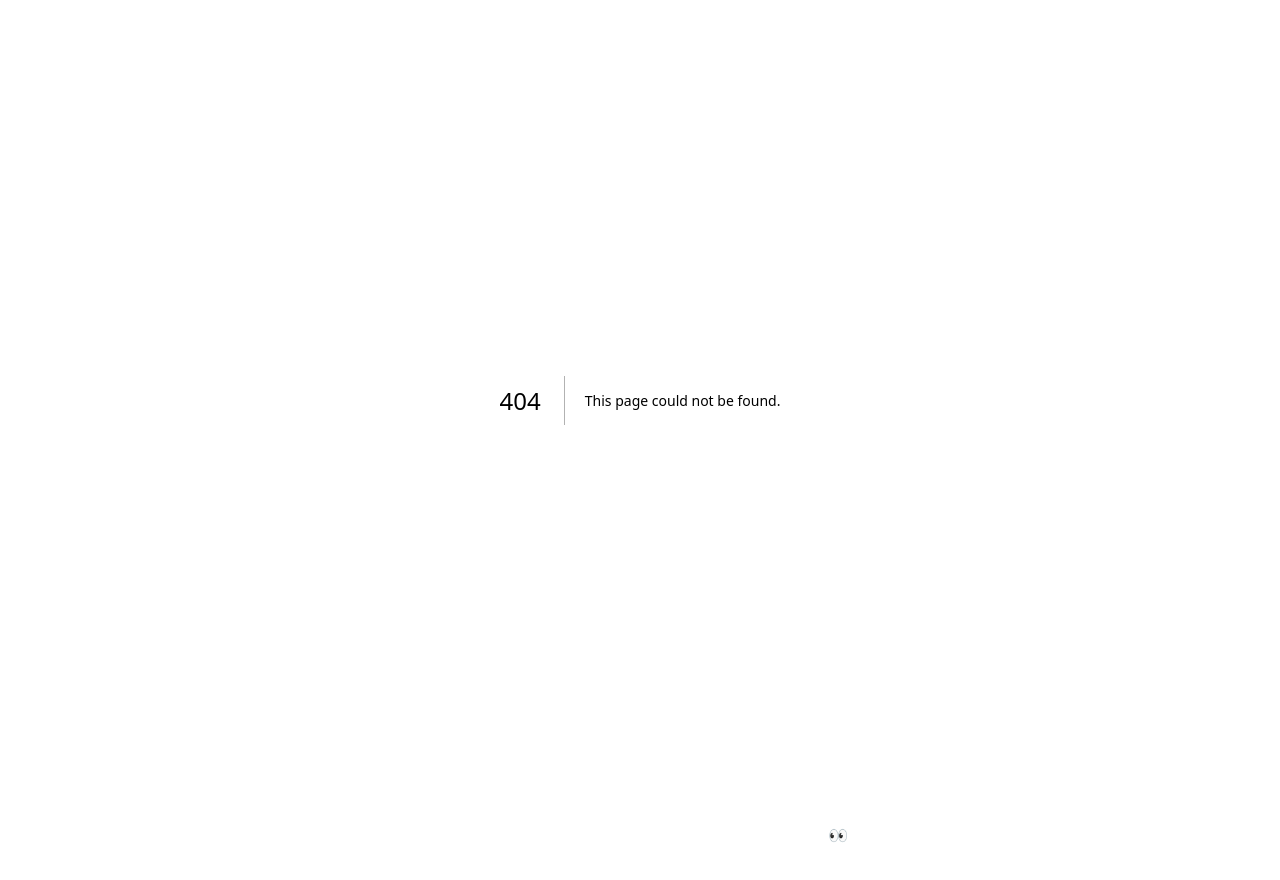
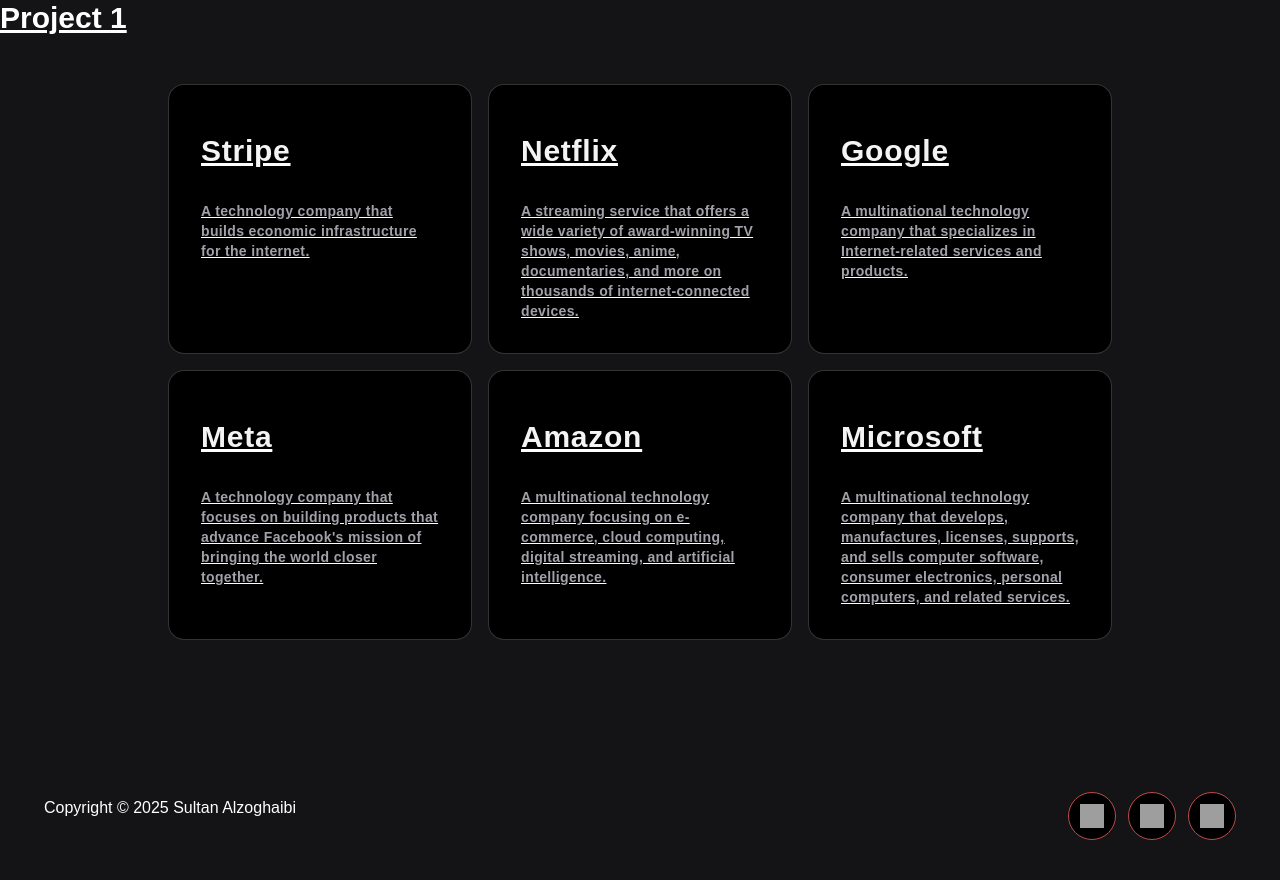
Before and after one commit to SultanAlzoghaibi/Personal-Portfolio-Next.js, a Next.js app in the folder personal/: page /myprojects/1 in a window 1280 px wide. Before the commit this address had no page. Shown: the top 880 px of the page. Built offline with nearby package versions, Linux system fonts and the light colour scheme; grey boxes are pictures that could not be loaded.

Commit message:
v1.28 id based myprojects nextjs rounting pt1

```diff
--- a/personal/src/app/component/Footer.tsx
+++ b/personal/src/app/component/Footer.tsx
@@ -22,35 +22,11 @@
           If you're an employer, checkout my Linkdin, Github, and Resume so see why I am a good candidate.
         </p>
         <a href="mailto:contact@jsmastery.pro">
-          <Magicbutton text="Contact me" />
+          <Magicbutton text="Email me" link="mailto:ssultan007@icloud.com" />
         </a>
       </div>
 
-      <div className="relative flex mt-16  md:flex-row flex-col justify-between items-center z-10">
-      <p className="md:text-base text-sm md:font-normal font-light text-white">
-          Copyright © 2025 Sultan Alzoghaibi
-        </p>
 
-        <div className="flex items-center mt-4 md:gap-3 gap-6">
-          <LinkButton
-            text="LinkedIn"
-            icon="tech-logos/linkedin.png"
-            link="https://www.linkedin.com/in/sultan-alzoghaibi-3b99a0250/"
-          />
-          <LinkButton
-            text="Github"
-            icon="tech-logos/github-white-icon.webp"
-            link="https://github.com/SultanAlzoghaibi"
-          />
-          <LinkButton
-            text="Output Online"
-            icon="tech-logos/output-onlinepngtools.png"
-            link="/THIS-IS-A-PLACEHOLDER.pdf"
-          />
-
-        </div>
-
-      </div>
     </footer>
   );
 };
--- a/personal/src/app/component/Hero.tsx
+++ b/personal/src/app/component/Hero.tsx
@@ -16,6 +16,7 @@
 
 const interFont = Inter({
   variable: "--font-saira",
+
   subsets: ["latin"],
 });
 
@@ -59,7 +60,7 @@
       </p>
 
       <span className="flex flex-wrap gap-x-4 gap-y-4 my-4">
-      <Magicbutton text="Contact me" />
+      <Magicbutton text="Email me" link="mailto:ssultan007@icloud.com" />
       <LinkButton text="LinkedIn" icon="tech-logos/linkedin.png" link="https://www.linkedin.com/in/sultan-alzoghaibi-3b99a0250/" />
       <LinkButton text="Github" icon="tech-logos/github-white-icon.webp" link="https://github.com/SultanAlzoghaibi" />
       <LinkButton text="Output Online" icon="tech-logos/output-onlinepngtools.png" link="/THIS-IS-A-PLACEHOLDER.pdf" />
--- a/personal/src/app/component/ThreeDCardDemo.tsx
+++ b/personal/src/app/component/ThreeDCardDemo.tsx
@@ -142,7 +142,7 @@
                 icon="tech-logos/github-white-icon.webp"
                 link="https://github.com/SultanAlzoghaibi"
               />
-              <MagicButton text="sign up" />
+              <MagicButton text="sign up" link="http://localhost:3000/myprojects/1" />
             </span>
           </CardItem>
         </div>
--- a/personal/src/app/component/ui/Magicbutton.tsx
+++ b/personal/src/app/component/ui/Magicbutton.tsx
@@ -1,11 +1,15 @@
 type MagicButtonProps = {
   text: string;
   className?: string;
+  link: string; // The link to navigate to
 };
 
-const MagicButton = ({ text, className }: MagicButtonProps) => {
+const MagicButton = ({ text, className, link }: MagicButtonProps) => {
   return (
-    <button
+    <a
+      href={link} // Dynamically sets the href using the `link` prop
+      target="_blank" // Opens the link in a new tab
+      rel="noopener noreferrer" // Security for external links
       className={`inline-flex h-12 animate-shimmer items-center justify-center rounded-md
                  border border-primary bg-black
                  bg-[linear-gradient(110deg,#000103,65%,#FF6347,66%,#000103)]
@@ -18,7 +22,7 @@
                  hover:animate-shimmer ${className}`}
     >
       {text}
-    </button>
+    </a>
   );
 };
 
--- /dev/null
+++ b/personal/src/app/component/ui/cardsPrjHover.tsx
@@ -0,0 +1,113 @@
+
+"use client";
+import { cn } from "@/lib/utils";
+import { AnimatePresence, motion } from "framer-motion";
+import Link from "next/link";
+import { useState } from "react";
+
+export const HoverEffect = ({
+  items,
+  className,
+}: {
+  items: {
+    title: string;
+    description: string;
+    link: string;
+  }[];
+  className?: string;
+}) => {
+  let [hoveredIndex, setHoveredIndex] = useState<number | null>(null);
+
+  return (
+    <div
+      className={cn(
+        "grid grid-cols-1 md:grid-cols-2  lg:grid-cols-3  py-10",
+        className
+      )}
+    >
+      {items.map((item, idx) => (
+        <Link
+          href={item?.link}
+          key={item?.link}
+          className="relative group  block p-2 h-full w-full"
+          onMouseEnter={() => setHoveredIndex(idx)}
+          onMouseLeave={() => setHoveredIndex(null)}
+        >
+          <AnimatePresence>
+            {hoveredIndex === idx && (
+              <motion.span
+                className="absolute inset-0 h-full w-full bg-neutral-200 dark:bg-slate-800/[0.8] block  rounded-3xl"
+                layoutId="hoverBackground"
+                initial={{ opacity: 0 }}
+                animate={{
+                  opacity: 1,
+                  transition: { duration: 0.15 },
+                }}
+                exit={{
+                  opacity: 0,
+                  transition: { duration: 0.15, delay: 0.2 },
+                }}
+              />
+            )}
+          </AnimatePresence>
+          <Card>
+            <CardTitle>{item.title}</CardTitle>
+            <CardDescription>{item.description}</CardDescription>
+          </Card>
+        </Link>
+      ))}
+    </div>
+  );
+};
+
+export const Card = ({
+  className,
+  children,
+}: {
+  className?: string;
+  children: React.ReactNode;
+}) => {
+  return (
+    <div
+      className={cn(
+        "rounded-2xl h-full w-full p-4 overflow-hidden bg-black border border-transparent dark:border-white/[0.2] group-hover:border-slate-700 relative z-20",
+        className
+      )}
+    >
+      <div className="relative z-50">
+        <div className="p-4">{children}</div>
+      </div>
+    </div>
+  );
+};
+export const CardTitle = ({
+  className,
+  children,
+}: {
+  className?: string;
+  children: React.ReactNode;
+}) => {
+  return (
+    <h4 className={cn("text-zinc-100 font-bold tracking-wide mt-4", className)}>
+      {children}
+    </h4>
+  );
+};
+export const CardDescription = ({
+  className,
+  children,
+}: {
+  className?: string;
+  children: React.ReactNode;
+}) => {
+  return (
+    <p
+      className={cn(
+        "mt-8 text-zinc-400 tracking-wide leading-relaxed text-sm",
+        className
+      )}
+    >
+      {children}
+    </p>
+  );
+};
--- a/personal/src/app/component/ui/cover.tsx
+++ b/personal/src/app/component/ui/cover.tsx
@@ -39,7 +39,7 @@
       onMouseEnter={() => (setHovered(true), setFirsthovered(true))}
       onMouseLeave={() => setHovered(false)}
       ref={ref}
-      className="relative hover:bg-neutral-900  group/cover inline-block dark:bg-[#141416] bg-neutral-100 px-2 py-2  transition duration-200 rounded-sm"
+      className="relative hover:bg-neutral-900  group/cover inline-block dark:bg-neutral-900  bg-neutral-100 px-2 py-2  transition duration-200 rounded-lg"
     >
       <AnimatePresence>
         {hovered && (
--- a/personal/src/app/layout.tsx
+++ b/personal/src/app/layout.tsx
@@ -3,6 +3,7 @@
 import "./globals.css";
 import { i } from "framer-motion/client";
 import { ThemeProvider } from "./component/theme-provider";
+import  LinkButton from "./component/linkButton";
 
 const geistSans = Geist({
   variable: "--font-geist-sans",
@@ -40,8 +41,32 @@
           </ThemeProvider>
       </body>
 
-      <footer className='text-white p-6 text-center'>
-         Made by Sultan Alzoghabi, You better not fork my site... 👀
+      <footer className='text-white p-6 text-center mb-10'>
+          <div className="relative flex mt-16  md:flex-row flex-col justify-between mx-5 items-center z-10">
+              <p className="md:text-base text-sm md:font-normal font-light text-white ">
+                  Copyright © 2025 Sultan Alzoghaibi
+                </p>
+
+                <div className="flex items-center mt-4 md:gap-3 gap-6">
+                  <LinkButton
+                    text="LinkedIn"
+                    icon="tech-logos/linkedin.png"
+                    link="https://www.linkedin.com/in/sultan-alzoghaibi-3b99a0250/"
+                  />
+                  <LinkButton
+                    text="Github"
+                    icon="tech-logos/github-white-icon.webp"
+                    link="https://github.com/SultanAlzoghaibi"
+                  />
+                  <LinkButton
+                    text="Output Online"
+                    icon="tech-logos/output-onlinepngtools.png"
+                    link="/THIS-IS-A-PLACEHOLDER.pdf"
+                  />
+
+                </div>
+
+              </div>
          </footer>
 
     </html>
--- /dev/null
+++ b/personal/src/app/myprojects/[id]/CardHoverEffectDemo.tsx
@@ -0,0 +1,47 @@
+import { HoverEffect } from "../../component/ui/cardsPrjHover";
+
+export function CardHoverEffectDemo() {
+  return (
+    <div className="max-w-5xl mx-auto px-8">
+      <HoverEffect items={projects} />
+    </div>
+  );
+}
+export const projects = [
+  {
+    title: "Stripe",
+    description:
+      "A technology company that builds economic infrastructure for the internet.",
+    link: "https://stripe.com",
+  },
+  {
+    title: "Netflix",
+    description:
+      "A streaming service that offers a wide variety of award-winning TV shows, movies, anime, documentaries, and more on thousands of internet-connected devices.",
+    link: "https://netflix.com",
+  },
+  {
+    title: "Google",
+    description:
+      "A multinational technology company that specializes in Internet-related services and products.",
+    link: "https://google.com",
+  },
+  {
+    title: "Meta",
+    description:
+      "A technology company that focuses on building products that advance Facebook's mission of bringing the world closer together.",
+    link: "https://meta.com",
+  },
+  {
+    title: "Amazon",
+    description:
+      "A multinational technology company focusing on e-commerce, cloud computing, digital streaming, and artificial intelligence.",
+    link: "https://amazon.com",
+  },
+  {
+    title: "Microsoft",
+    description:
+      "A multinational technology company that develops, manufactures, licenses, supports, and sells computer software, consumer electronics, personal computers, and related services.",
+    link: "https://microsoft.com",
+  },
+];
--- /dev/null
+++ b/personal/src/app/myprojects/[id]/page.tsx
@@ -0,0 +1,19 @@
+import { Card } from "@/app/component/ui/cardsPrjHover";
+import React from "react";
+import { CardHoverEffectDemo } from "./CardHoverEffectDemo";
+
+const Page = ({ params }: { params: { id: string } }) => {
+  const { id } = params;
+
+  return (
+    <div>
+        <h1 className="text-3xl text-white font-bold underline">
+            Project {id}
+            <CardHoverEffectDemo />
+        </h1>
+
+    </div>
+  );
+};
+
+export default Page;
--- a/personal/src/app/page.tsx
+++ b/personal/src/app/page.tsx
@@ -42,9 +42,7 @@
       <div className="my-16"></div>
       <Footer />
       {/* Future Elements */}
-      <div className="relative z-10">
-        <p className="text-white">Add more content here!</p>
-      </div>
+
     </>
   );
 }
```
Also changed, not shown: 2 other files (tests, documents, lock files or other folders).
